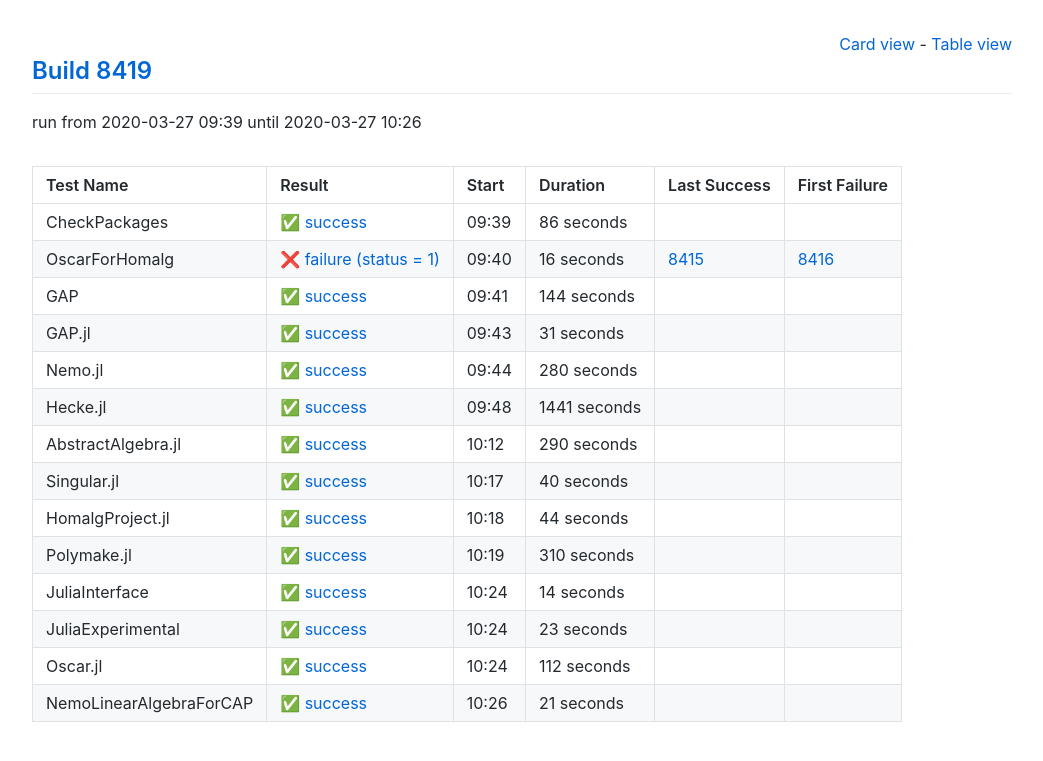
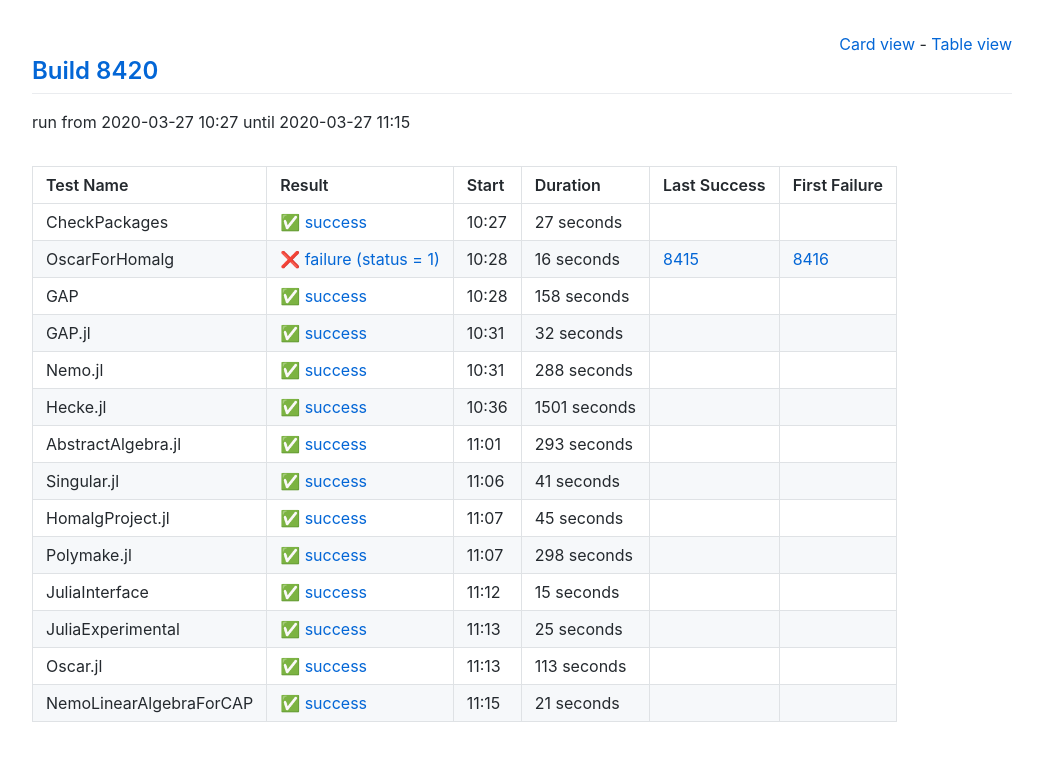
Before and after one commit to oscar-system/oscar-ci-status, a Jekyll site: the page built from table.html, in a window 1280 px wide. Shown: the top 761 px of the page, without its empty margins (118-1161 px from the left). Built offline with Jekyll 4.4.1, drawn with Linux system fonts in a browser that asks for light colours.

Commit message:
Build 8420

```diff
--- a/_data/ci.yml
+++ b/_data/ci.yml
@@ -1,16 +1,16 @@
-build: 8419
-build_url: https://oscarci.mathematik.uni-kl.de/job/oscar/8419/
+build: 8420
+build_url: https://oscarci.mathematik.uni-kl.de/job/oscar/8420/
 job: oscar
 tests:
-- duration: 86
+- duration: 27
   exitcode: 0
   first_failure: false
   first_failure_url: null
   last_success: false
   last_success_url: null
-  log: https://oscarci.mathematik.uni-kl.de/job/oscar/8419/artifact/logs/build-8419/CheckPackages.log
+  log: https://oscarci.mathematik.uni-kl.de/job/oscar/8420/artifact/logs/build-8420/CheckPackages.log
   name: CheckPackages
-  start: 2020-03-27 09:39
+  start: 2020-03-27 10:27
   status: success
   success: true
 - duration: 16
@@ -19,130 +19,130 @@ tests:
   first_failure_url: https://oscarci.mathematik.uni-kl.de/job/oscar/8416/
   last_success: 8415
   last_success_url: https://oscarci.mathematik.uni-kl.de/job/oscar/8415/
-  log: https://oscarci.mathematik.uni-kl.de/job/oscar/8419/artifact/logs/build-8419/OscarForHomalg.log
+  log: https://oscarci.mathematik.uni-kl.de/job/oscar/8420/artifact/logs/build-8420/OscarForHomalg.log
   name: OscarForHomalg
-  start: 2020-03-27 09:40
+  start: 2020-03-27 10:28
   status: failure
   success: false
-- duration: 144
+- duration: 158
   exitcode: 0
   first_failure: false
   first_failure_url: null
   last_success: false
   last_success_url: null
-  log: https://oscarci.mathematik.uni-kl.de/job/oscar/8419/artifact/logs/build-8419/GAP.log
+  log: https://oscarci.mathematik.uni-kl.de/job/oscar/8420/artifact/logs/build-8420/GAP.log
   name: GAP
-  start: 2020-03-27 09:41
+  start: 2020-03-27 10:28
   status: success
   success: true
-- duration: 31
+- duration: 32
   exitcode: 0
   first_failure: false
   first_failure_url: null
   last_success: false
   last_success_url: null
-  log: https://oscarci.mathematik.uni-kl.de/job/oscar/8419/artifact/logs/build-8419/GAP.jl.log
+  log: https://oscarci.mathematik.uni-kl.de/job/oscar/8420/artifact/logs/build-8420/GAP.jl.log
   name: GAP.jl
-  start: 2020-03-27 09:43
+  start: 2020-03-27 10:31
   status: success
   success: true
-- duration: 280
+- duration: 288
   exitcode: 0
   first_failure: false
   first_failure_url: null
   last_success: false
   last_success_url: null
-  log: https://oscarci.mathematik.uni-kl.de/job/oscar/8419/artifact/logs/build-8419/Nemo.jl.log
+  log: https://oscarci.mathematik.uni-kl.de/job/oscar/8420/artifact/logs/build-8420/Nemo.jl.log
   name: Nemo.jl
-  start: 2020-03-27 09:44
+  start: 2020-03-27 10:31
   status: success
   success: true
-- duration: 1441
+- duration: 1501
   exitcode: 0
   first_failure: false
   first_failure_url: null
   last_success: false
   last_success_url: null
-  log: https://oscarci.mathematik.uni-kl.de/job/oscar/8419/artifact/logs/build-8419/Hecke.jl.log
+  log: https://oscarci.mathematik.uni-kl.de/job/oscar/8420/artifact/logs/build-8420/Hecke.jl.log
   name: Hecke.jl
-  start: 2020-03-27 09:48
+  start: 2020-03-27 10:36
   status: success
   success: true
-- duration: 290
+- duration: 293
   exitcode: 0
   first_failure: false
   first_failure_url: null
   last_success: false
   last_success_url: null
-  log: https://oscarci.mathematik.uni-kl.de/job/oscar/8419/artifact/logs/build-8419/AbstractAlgebra.jl.log
+  log: https://oscarci.mathematik.uni-kl.de/job/oscar/8420/artifact/logs/build-8420/AbstractAlgebra.jl.log
   name: AbstractAlgebra.jl
-  start: 2020-03-27 10:12
+  start: 2020-03-27 11:01
   status: success
   success: true
-- duration: 40
+- duration: 41
   exitcode: 0
   first_failure: false
   first_failure_url: null
   last_success: false
   last_success_url: null
-  log: https://oscarci.mathematik.uni-kl.de/job/oscar/8419/artifact/logs/build-8419/Singular.jl.log
+  log: https://oscarci.mathematik.uni-kl.de/job/oscar/8420/artifact/logs/build-8420/Singular.jl.log
   name: Singular.jl
-  start: 2020-03-27 10:17
+  start: 2020-03-27 11:06
   status: success
   success: true
-- duration: 44
+- duration: 45
   exitcode: 0
   first_failure: false
   first_failure_url: null
   last_success: false
   last_success_url: null
-  log: https://oscarci.mathematik.uni-kl.de/job/oscar/8419/artifact/logs/build-8419/HomalgProject.jl.log
+  log: https://oscarci.mathematik.uni-kl.de/job/oscar/8420/artifact/logs/build-8420/HomalgProject.jl.log
   name: HomalgProject.jl
-  start: 2020-03-27 10:18
+  start: 2020-03-27 11:07
   status: success
   success: true
-- duration: 310
+- duration: 298
   exitcode: 0
   first_failure: false
   first_failure_url: null
   last_success: false
   last_success_url: null
-  log: https://oscarci.mathematik.uni-kl.de/job/oscar/8419/artifact/logs/build-8419/Polymake.jl.log
+  log: https://oscarci.mathematik.uni-kl.de/job/oscar/8420/artifact/logs/build-8420/Polymake.jl.log
   name: Polymake.jl
-  start: 2020-03-27 10:19
+  start: 2020-03-27 11:07
   status: success
   success: true
-- duration: 14
+- duration: 15
   exitcode: 0
   first_failure: false
   first_failure_url: null
   last_success: false
   last_success_url: null
-  log: https://oscarci.mathematik.uni-kl.de/job/oscar/8419/artifact/logs/build-8419/JuliaInterface.log
+  log: https://oscarci.mathematik.uni-kl.de/job/oscar/8420/artifact/logs/build-8420/JuliaInterface.log
   name: JuliaInterface
-  start: 2020-03-27 10:24
+  start: 2020-03-27 11:12
   status: success
   success: true
-- duration: 23
+- duration: 25
   exitcode: 0
   first_failure: false
   first_failure_url: null
   last_success: false
   last_success_url: null
-  log: https://oscarci.mathematik.uni-kl.de/job/oscar/8419/artifact/logs/build-8419/JuliaExperimental.log
+  log: https://oscarci.mathematik.uni-kl.de/job/oscar/8420/artifact/logs/build-8420/JuliaExperimental.log
   name: JuliaExperimental
-  start: 2020-03-27 10:24
+  start: 2020-03-27 11:13
   status: success
   success: true
-- duration: 112
+- duration: 113
   exitcode: 0
   first_failure: false
   first_failure_url: null
   last_success: false
   last_success_url: null
-  log: https://oscarci.mathematik.uni-kl.de/job/oscar/8419/artifact/logs/build-8419/Oscar.jl.log
+  log: https://oscarci.mathematik.uni-kl.de/job/oscar/8420/artifact/logs/build-8420/Oscar.jl.log
   name: Oscar.jl
-  start: 2020-03-27 10:24
+  start: 2020-03-27 11:13
   status: success
   success: true
 - duration: 21
@@ -151,8 +151,8 @@ tests:
   first_failure_url: null
   last_success: false
   last_success_url: null
-  log: https://oscarci.mathematik.uni-kl.de/job/oscar/8419/artifact/logs/build-8419/NemoLinearAlgebraForCAP.log
+  log: https://oscarci.mathematik.uni-kl.de/job/oscar/8420/artifact/logs/build-8420/NemoLinearAlgebraForCAP.log
   name: NemoLinearAlgebraForCAP
-  start: 2020-03-27 10:26
+  start: 2020-03-27 11:15
   status: success
   success: true
```
Also changed, not shown: README.md.
